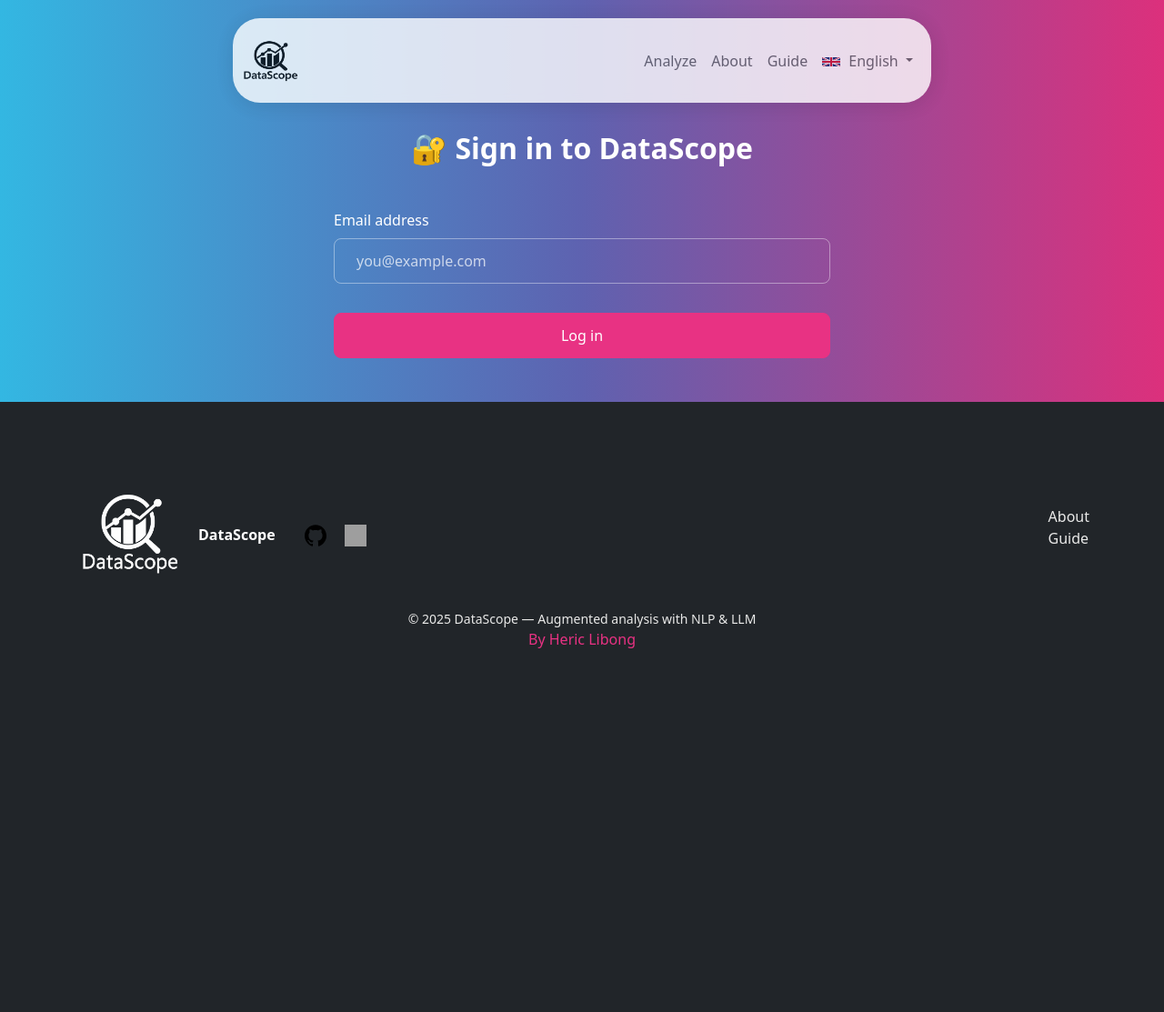
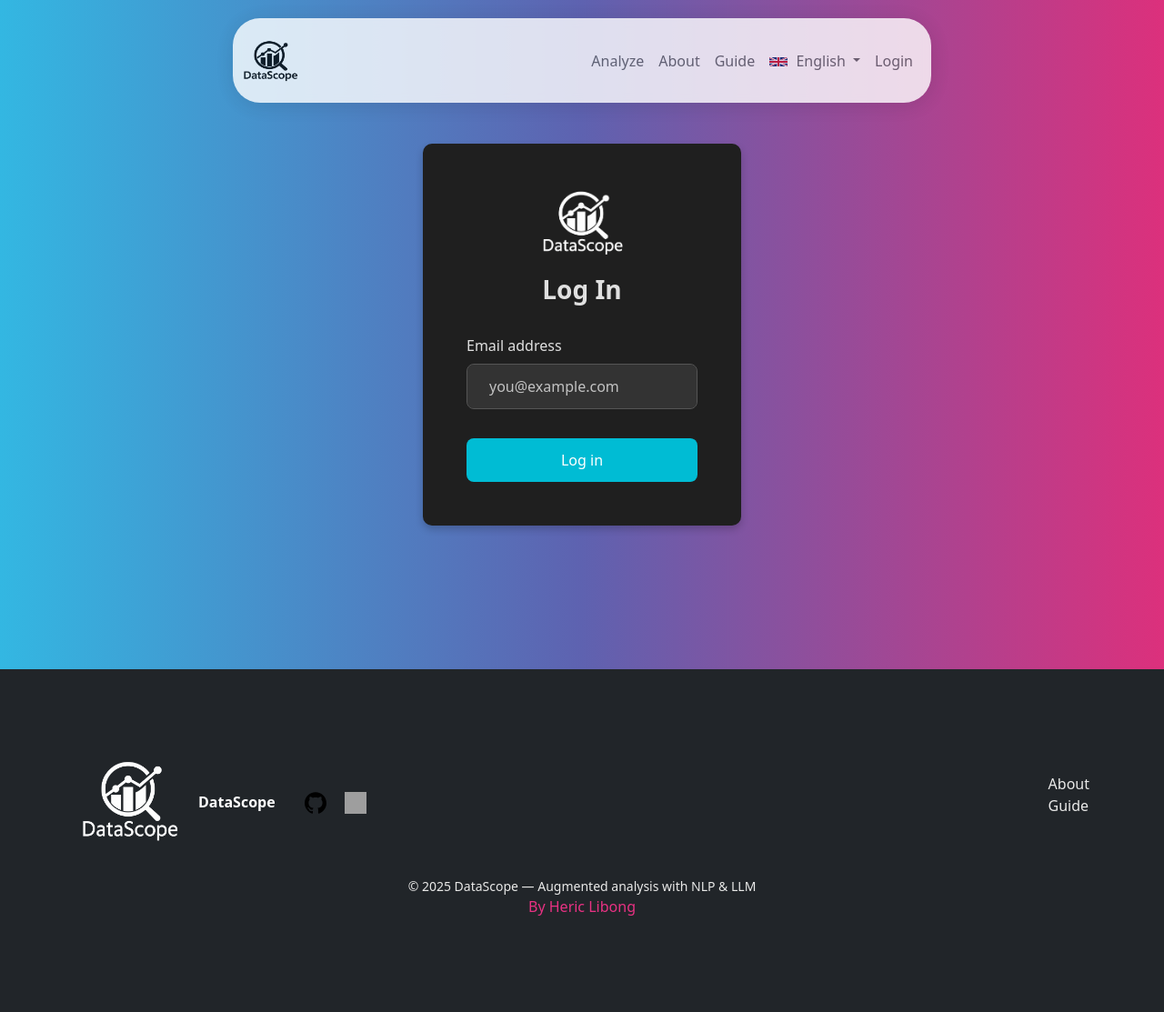
Before and after one commit to hericlibong/datascope_project, a Flask app: page /login in a window 1280 px wide. Shown: the whole page at 91% size. Before the commit the page ends 713 px from the top, so only its background shows below. Run offline with Flask 3, Linux system fonts and the light colour scheme; some libraries are stand-ins or nearby versions; grey boxes are pictures that could not be loaded.

Commit message:
ended principal styling refactorisation

```diff
--- a/app/routes.py
+++ b/app/routes.py
@@ -4,6 +4,7 @@
 from core.llm_engine import generate_journalistic_angles, suggest_datasets_llm, parse_markdown_list, suggest_visualizations_llm
 import os
 import json
+from pathlib import Path
 from werkzeug.utils import secure_filename
 from core.nlp_utils import group_named_entities
 from core.nlp_utils import interpret_datafication_score
@@ -21,6 +22,7 @@
 
 main = Blueprint("main", __name__)
 
+HELP_TEXTS = json.loads(Path("app/static/texts.json").read_text(encoding="utf-8"))
 
 UPLOAD_FOLDER = "uploads"
 ALLOWED_EXTENSIONS = {"txt", "pdf", "docx"}
@@ -111,9 +113,15 @@
     return render_template("admin_feedbacks.html", feedbacks=feedbacks, language=session.get("lang", "en"))
 
 
-@main.route("/", methods=["GET"])
+@main.route("/", methods=["GET", "POST"])
 def home():
-    language = session.get("lang", "fr")
+    language = session.get("lang", "en")
+    if request.method == "POST":
+        # Traitement de l'analyse
+        article_text = request.form['article_text']
+        # Logique d'analyse et génération des résultats
+        return redirect(url_for("main.results"))
+
     return render_template("analyze.html", language=language)
 
 
@@ -251,6 +259,8 @@
             "Strong Verbs": len(entities.get("strong_verbs", [])),
         }
 
+        explanation =  HELP_TEXTS[language]["datafication_score"]
+
         return render_template(
             "results.html",
             article_text=article_text,
@@ -265,6 +275,7 @@
             parsed_sources=parsed_sources,
             language=language,
             entity_counts=entity_counts,  # ✅ Nouvel élément
+            datafication_explanation=explanation
         )
 
     return render_template("analyze.html", error="Aucun texte ou fichier valide fourni.", language=language)
--- a/app/static/style.css
+++ b/app/static/style.css
@@ -98,3 +98,60 @@
   display: flex;
   align-items: center;
 }
+
+
+/* Style spécifique pour la carte de login */
+.login-card {
+  width: 350px;
+  background-color: #1f1f1f;
+  color: #e0e0e0;
+  border-radius: 10px;
+  border: none;
+  box-shadow: 0 4px 8px rgba(0, 0, 0, 0.2);
+}
+
+.login-card h3 {
+  color: #e0e0e0;
+}
+
+.btn-primary {
+  background-color: #00bcd4;
+  border: none;
+}
+
+.btn-primary:hover {
+  background-color: #0097a7;
+}
+
+a.text-info:hover {
+  color: #00bcd4;
+}
+
+#login-error {
+  margin-bottom: 15px;
+}
+
+input.form-control {
+  background-color: #333;
+  color: #e0e0e0;
+  border: 1px solid #555;
+}
+
+input.form-control:focus {
+  background-color: #444;
+  color: #ffffff;
+  border-color: #00bcd4;
+}
+
+/* Marges pour les pages statiques (about, guide, feedback) */
+.page-content {
+  margin-top: 100px;
+  padding: 20px;
+}
+
+.card-static {
+  background-color: #f9f9f9;
+  border-radius: 8px;
+  padding: 20px;
+  box-shadow: 0 4px 8px rgba(0, 0, 0, 0.1);
+}
--- /dev/null
+++ b/app/static/texts.json
@@ -0,0 +1,8 @@
+{
+    "fr": {
+      "datafication_score": "Le score de datafication représente la capacité d'un texte à être structuré et quantifié pour une analyse de données. Il est calculé en divisant le nombre d'informations structurées (entités nommées, chiffres, dates, verbes forts...) par le nombre total de mots, puis en multipliant le résultat par 10."
+    },
+    "en": {
+      "datafication_score": "The datafication score represents the ability of a text to be structured and quantified for data analysis. It is calculated by dividing the number of structured elements (named entities, numbers, dates, strong verbs...) by the total word count, then multiplying the result by 10."
+    }
+  }
--- a/app/templates/about.html
+++ b/app/templates/about.html
@@ -1,9 +1,9 @@
 {% extends 'base.html' %}
 {% block content %}
 
-<div class="row justify-content-center">
+<div class="row justify-content-center page-content">
   <div class="col-12 col-md-10 col-lg-8">
-    <div class="card shadow-sm p-4 mt-4">
+    <div class="card card-static shadow-sm p-4">
 
       <h2 class="text-center mb-4">
         {% if language == "fr" %}
--- a/app/templates/analyze.html
+++ b/app/templates/analyze.html
@@ -7,7 +7,7 @@
       <div class="d-flex align-items-center">
         <div class="analyze-header" style="color: grey;">
           <img src="{{ url_for('static', filename='assets/logo_datascope_sized.png') }}" alt="DataScope" width="60" height="50" class="me-2">
-          <span class="fw-bold">DataScope</span>
+          <!--<span class="fw-bold">DataScope</span>-->
       </div>
         <h2 class="ms-3 custom-title text-end" style="color:grey">
           {% if language == "fr" %} Analyser un article{% else %} Analyze an Article{% endif %}
--- a/app/templates/base.html
+++ b/app/templates/base.html
@@ -11,6 +11,7 @@
 
   <link href="https://cdn.jsdelivr.net/npm/bootswatch@5.3.3/dist/quartz/bootstrap.min.css" rel="stylesheet">
   <link rel="stylesheet" href="{{ url_for('static', filename='style.css') }}">
+
 </head>
 <body>
 
@@ -72,7 +73,7 @@
               {% if language == "fr" %}
                 Connecté : <strong>{{ current_user.username }}</strong>
               {% else %}
-                Logged in as: <strong>{{ current_user.username }}</strong>
+                Logged: <strong>{{ current_user.username }}</strong>
               {% endif %}
             </li>
             <li class="nav-item">
@@ -80,6 +81,14 @@
                 {% if language == "fr" %}Déconnexion{% else %}Logout{% endif %}
               </a>
             </li>
+            {% else %}
+        <!-- Utilisateur non connecté : lien vers login -->
+        <li class="nav-item">
+          <a class="nav-link" href="{{ url_for('main.login') }}">
+            {% if language == "fr" %}Se connecter{% else %}Login{% endif %}
+          </a>
+        </li>
+
           {% endif %}
         </ul>
       </div>
@@ -144,7 +153,18 @@
   </div>
 </footer>
 
+
   <script src="https://cdn.jsdelivr.net/npm/bootstrap@5.3.3/dist/js/bootstrap.bundle.min.js"></script>
+
+  <script>
+    document.addEventListener('DOMContentLoaded', function () {
+      var popoverTriggerList = [].slice.call(document.querySelectorAll('[data-bs-toggle="popover"]'));
+      popoverTriggerList.forEach(function (popoverTriggerEl) {
+        new bootstrap.Popover(popoverTriggerEl);
+      });
+    });
+  </script>
+
 
 </body>
 </html>
--- a/app/templates/feedback.html
+++ b/app/templates/feedback.html
@@ -1,9 +1,9 @@
 {% extends "base.html" %}
 {% block content %}
 
-<div class="row justify-content-center mt-5">
+<div class="row justify-content-center page-content">
   <div class="col-md-8">
-    <h2 class="text-center mb-4">
+    <div class="card card-static shadow-sm p-4">
       {% if language == "fr" %}
         ✉️ Donner votre avis
       {% else %}
@@ -104,6 +104,7 @@
         {% if language == "fr" %}Envoyer{% else %}Submit{% endif %}
       </button>
     </form>
+    </div>
   </div>
 </div>
 
--- a/app/templates/guide.html
+++ b/app/templates/guide.html
@@ -1,9 +1,9 @@
 {% extends "base.html" %}
 {% block content %}
 
-<div class="row justify-content-center">
+<div class="row justify-content-center page-content">
   <div class="col-12 col-md-10 col-lg-8">
-    <div class="card shadow-sm p-4 mt-4">
+    <div class="card card-static shadow-sm p-4">
       <h2 class="mb-4">
         {% if language == "en" %}📘 User Guide{% else %}📘 Guide d'utilisation{% endif %}
       </h2>
--- a/app/templates/login.html
+++ b/app/templates/login.html
@@ -1,23 +1,24 @@
 {% extends "base.html" %}
 {% block content %}
 
-<div class="row justify-content-center mt-5">
-  <div class="col-md-6">
-    <h2 class="text-center mb-4">
-      {% if language == "fr" %}
-        🔐 Connexion à DataScope
-      {% else %}
-        🔐 Sign in to DataScope
-      {% endif %}
-    </h2>
+<!-- Conteneur principal centré -->
+<div class="d-flex justify-content-center align-items-center" style="min-height: 80vh;">
+  <div class="login-card p-4">
 
+    <!-- Logo et titre -->
+    <div class="text-center mb-3">
+      <img src="{{ url_for('static', filename='assets/datascope_logo_white_rezided.png') }}" alt="Logo" width="100" height="80" class="mb-2">
+      <h3>{% if language == "fr" %}Connectez-vous{% else %}Log In{% endif %}</h3>
+    </div>
+
+    <!-- Message d'erreur si l'authentification échoue -->
     {% if error %}
-  <div class="alert alert-danger text-center" id="login-error">
-      {{ error }}
-  </div>
-{% endif %}
+    <div class="alert alert-danger text-center" id="login-error">
+        {{ error }}
+    </div>
+    {% endif %}
 
-
+    <!-- Formulaire de connexion -->
     <form method="POST">
       <div class="mb-3">
         <label for="email" class="form-label">
@@ -30,6 +31,8 @@
         {% if language == "fr" %}Se connecter{% else %}Log in{% endif %}
       </button>
     </form>
+
+
   </div>
 </div>
 
```
Also changed, not shown: app/templates/results.html (+59 -27 lines).
